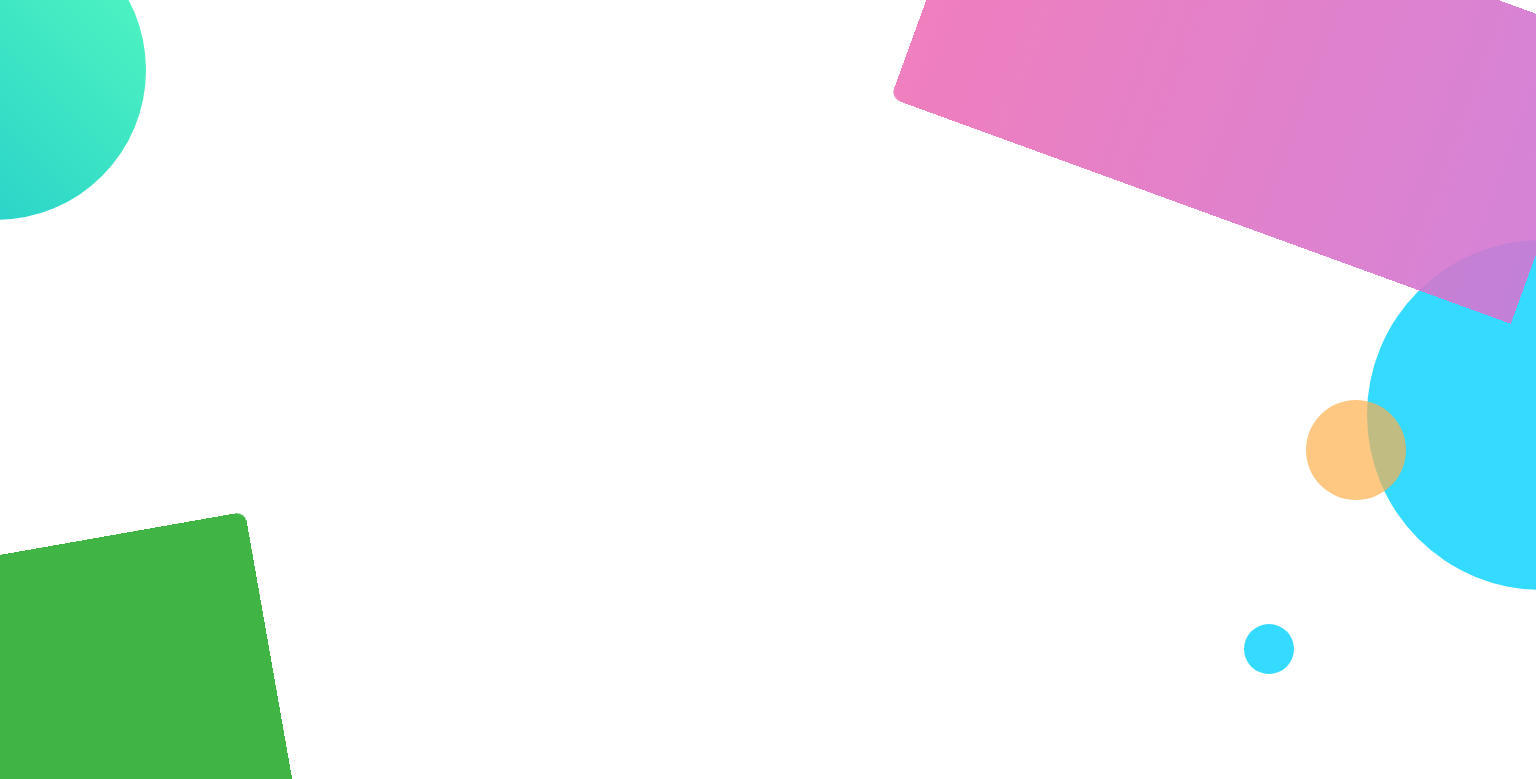
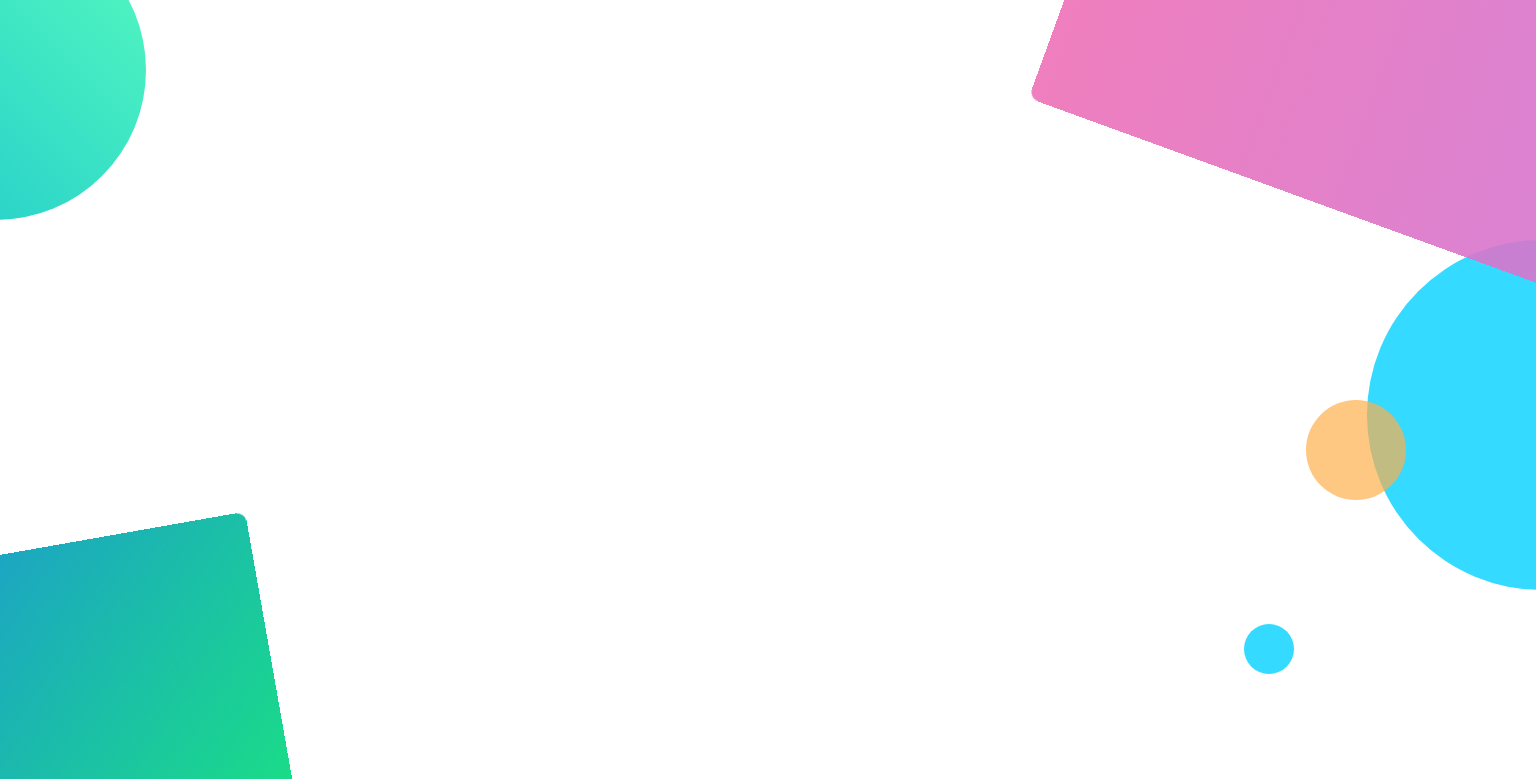
Before and after one commit to HtetLinMaung/charity_front_end, a Vue app: page /login in a window 1536 px wide. Shown: the top 779 px of the page. Built offline with nearby package versions, Linux system fonts and the light colour scheme.

Commit message:
artist design fix

```diff
--- a/src/views/Login.vue
+++ b/src/views/Login.vue
@@ -45,6 +45,20 @@ export default {};
     top: 78%;
     left: 81%;
 }
+@media all and (min-width: 1324px) {
+    .dot4 {
+        transform: rotate(20deg);
+        height: 300px;
+        width: 660px;
+        background: linear-gradient(to right, #ee71b7, #d176d3);
+        border-radius: 0 0 0 10px;
+        display: inline-block;
+        position: fixed;
+        top: -10%;
+        left: 69%!important;
+        opacity: 0.9;
+    }
+}
 .dot4 {
     transform: rotate(20deg);
     height: 300px;
@@ -61,7 +75,7 @@ export default {};
     transform: rotate(-10deg);
     height: 500px;
     width: 600px;
-  background-color: #2cad31;
+    background: linear-gradient(-45deg, #00F260, #0575E6);
     border-radius: 0 10px 0 0;
     display: inline-block;
     position: fixed;
```
Lines whose indentation alone changed are shown as unchanged.
